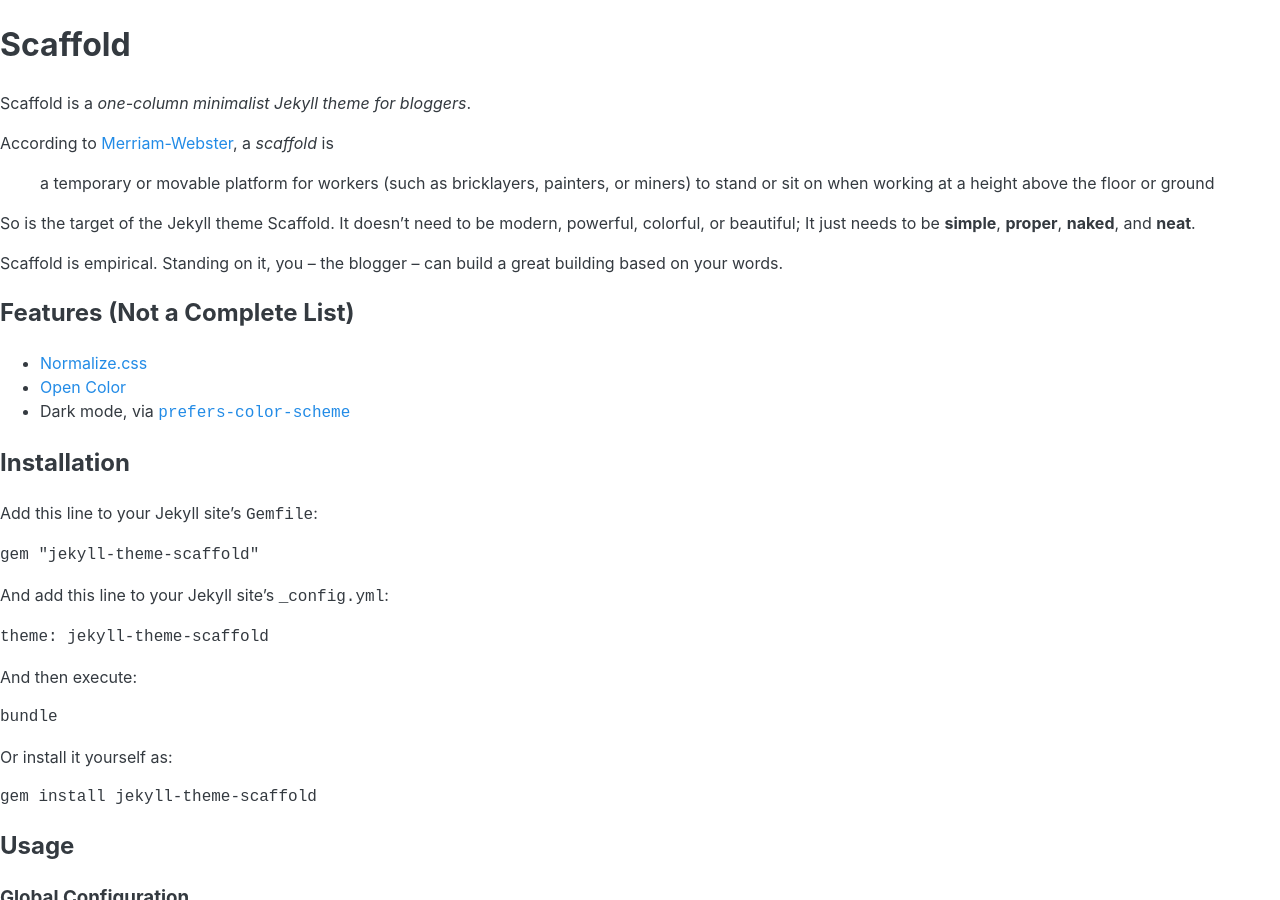
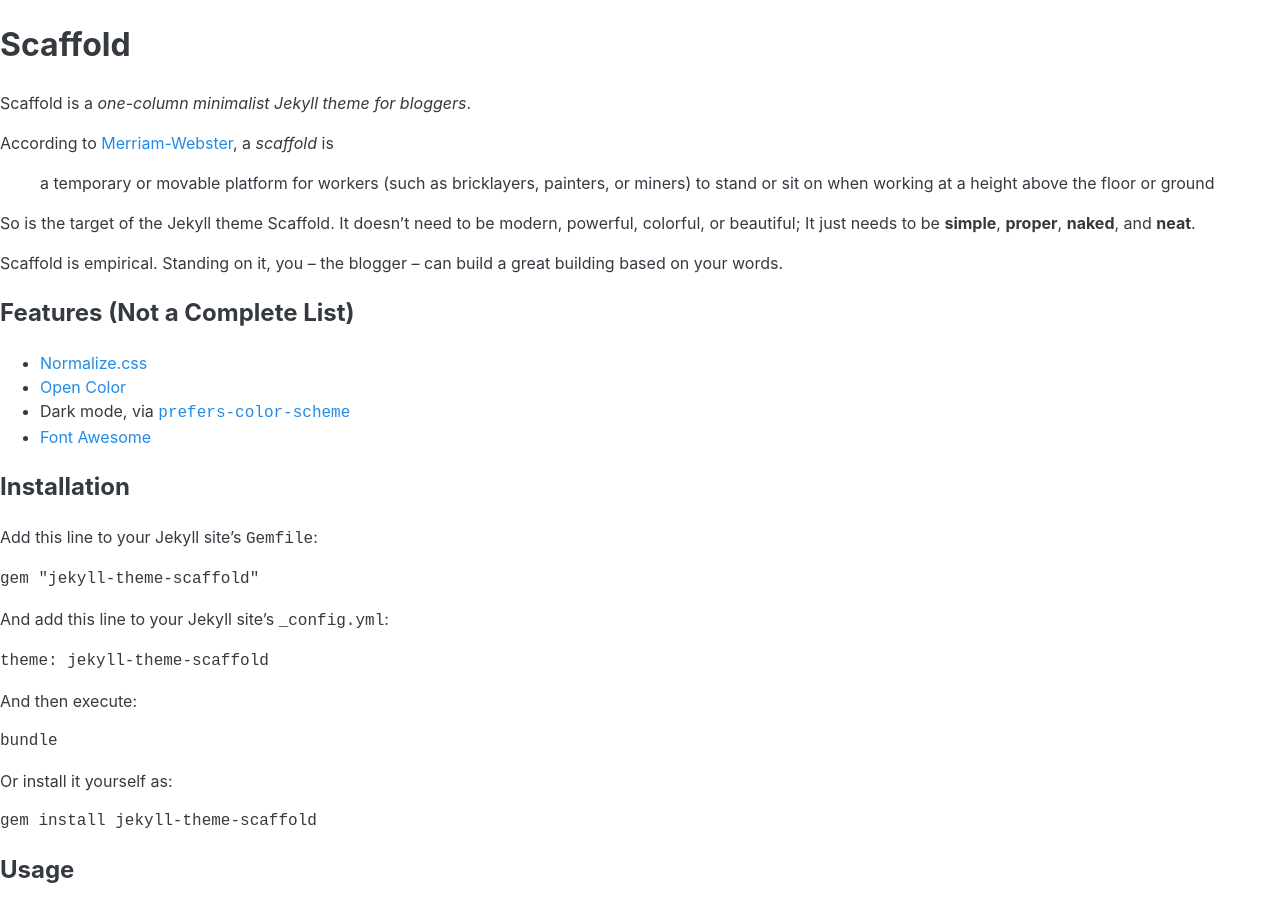
Before and after one commit to slee981/jekyll-theme-backbone, a Jekyll site: the page built from README.md, in a window 1280 px wide and 900 px high. Built offline with Jekyll 4.4.1, drawn with Linux system fonts in a browser that asks for light colours; nearby versions of some CDN libraries; our own code applies the rules of GitHub Pages for plain Markdown files.

Commit message:
Import Font  Awesome

```diff
--- a/README.md
+++ b/README.md
@@ -15,6 +15,7 @@
 - [Normalize.css](http://necolas.github.io/normalize.css/)
 - [Open Color](https://yeun.github.io/open-color/)
 - Dark mode, via [`prefers-color-scheme`](https://developer.mozilla.org/en-US/docs/Web/CSS/@media/prefers-color-scheme)
+- [Font Awesome](https://fontawesome.com/)
 
 ## Installation
 
--- a/_includes/head.html
+++ b/_includes/head.html
@@ -4,4 +4,5 @@
   <link rel="stylesheet" href="{{ 'assets/css/scaffold/normalize.css' | relative_url }}">
   <link rel="stylesheet" href="{{ 'assets/css/scaffold/open-color.css' | relative_url }}">
   <link rel="stylesheet" href="{{ 'assets/css/scaffold/styles.css' | relative_url }}">
+  <script async src="https://use.fontawesome.com/releases/v5.0.12/js/all.js"></script>
 </head>
```
